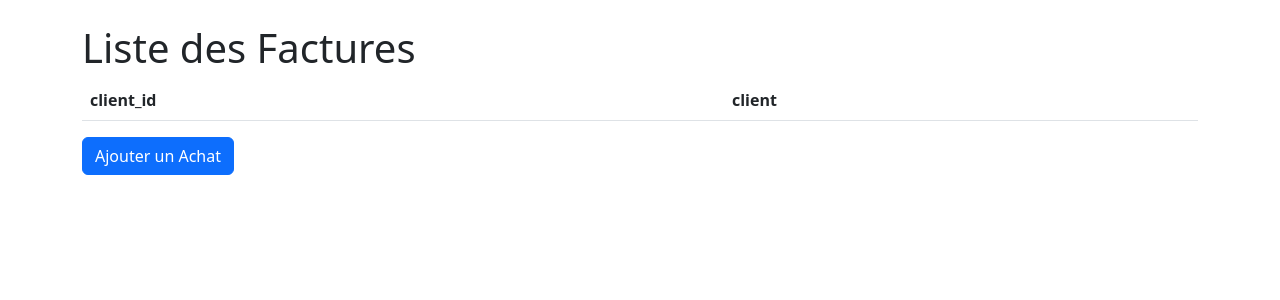
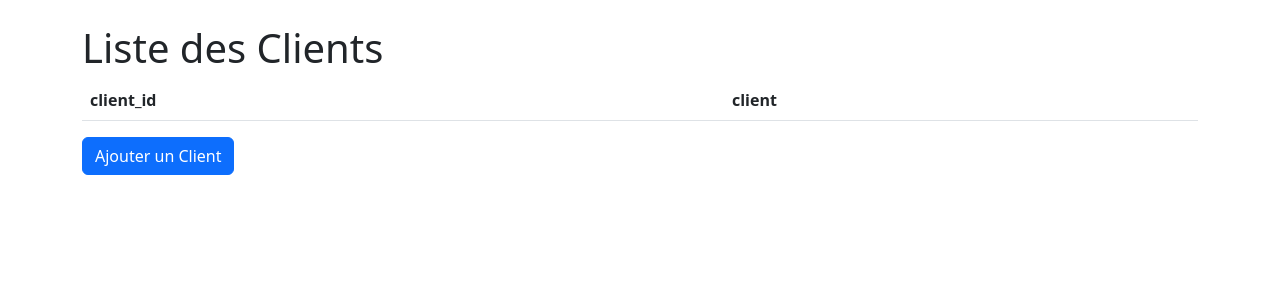
Before and after one commit to boylondon7/FINSEMESTRE, a Django app: page /BTK/clients/ in a window 1280 px wide. Shown: the part 56-356 px from the top of the page. Run offline with Django 5.2, Linux system fonts and the light colour scheme; lists and menus that the app fills with data are empty.

Commit message:
modifications sur le fichier ajout de Client

```diff
--- a/BTK/templates/clients/ajout.html
+++ b/BTK/templates/clients/ajout.html
@@ -1,10 +1,10 @@
 {% extends 'base.html' %}
 
-{% block title %}AJOUTER UNE ACHAT {% endblock %}
+{% block title %}AJOUTER UN Client {% endblock %}
 
 {% block content %}
     <div class="container">
-        <h1>AJOUTER UN ACHAT</h1>
+        <h1>AJOUTER UN CLIENT</h1>
         <form method="post">
             {% csrf_token %}
 
--- a/BTK/templates/clients/liste.html
+++ b/BTK/templates/clients/liste.html
@@ -1,9 +1,9 @@
 {% extends 'base.html' %}
 
-{% block title %}Liste des Achats{% endblock %}
+{% block title %}Liste des Clients{% endblock %}
 
 {% block content %}
-    <h1>Liste des Factures</h1>
+    <h1>Liste des Clients</h1>
     <table class="table table-striped">
         <thead>
             <tr>
@@ -21,5 +21,5 @@
             {% endfor %}
         </tbody>
     </table>
-    <a href="{% url 'ajout_achat' %}" class="btn btn-primary">Ajouter un Achat</a>
+    <a href="{% url 'ajout_client' %}" class="btn btn-primary">Ajouter un Client</a>
 {% endblock %}
```
